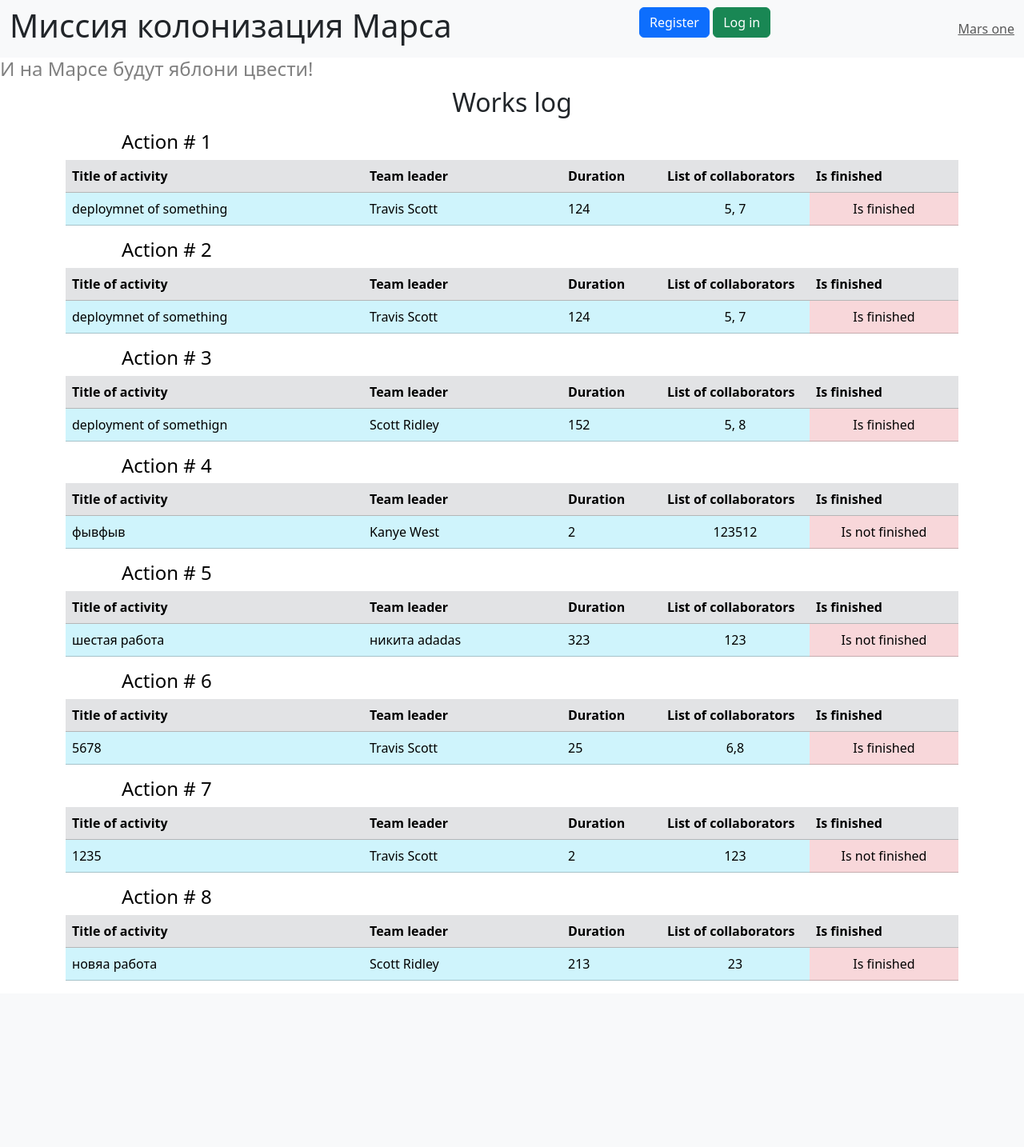
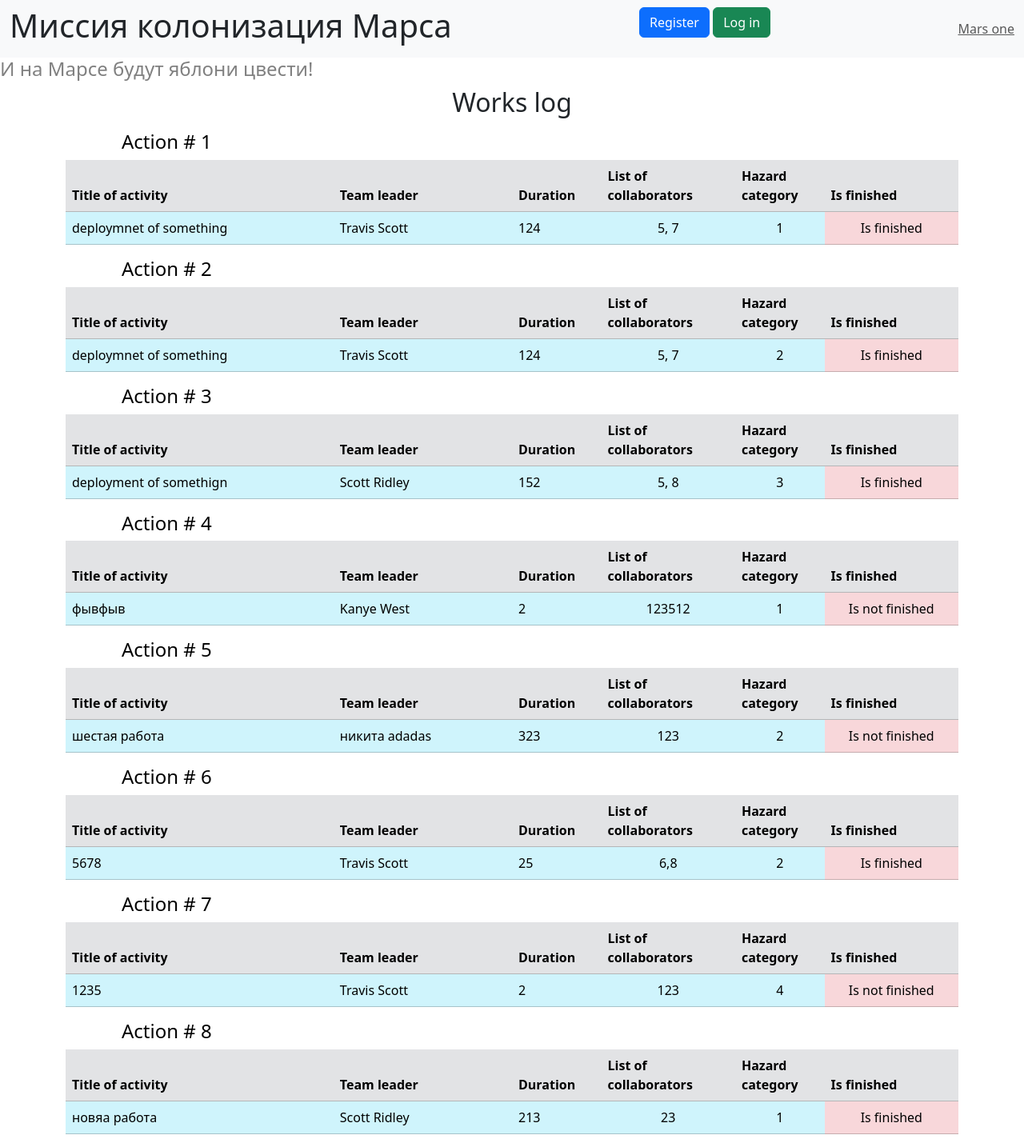
Before and after one commit to joer0k/yandex_sqlalchemy, a Flask app: page / in a window 1280 px wide. Shown: the whole page at 80% size. Before the commit the page ends 1226 px from the top, so only its background shows below. Run offline with Flask 3, Linux system fonts and the light colour scheme; data comes from the database, SQL or seed files in the repository; both versions use the stored data as it was after the commit.

Commit message:
Hazard category задача 'вспомогательная таблица'

```diff
--- a/data/__all_models.py
+++ b/data/__all_models.py
@@ -1,3 +1,4 @@
 from . import users
 from . import jobs
 from . import departments
+from . import hazard_category
--- a/data/job_form.py
+++ b/data/job_form.py
@@ -9,5 +9,6 @@ class JobForm(FlaskForm):
     team_leader_id = StringField('Id лидера команды', validators=[DataRequired()])
     work_size = StringField('Объем работы', validators=[DataRequired()])
     collaborators = StringField('Соучастники', validators=[DataRequired()])
+    hazard_category_id = StringField('Категория опасности', validators=[DataRequired()])
     is_finished = BooleanField('Работа завершена?')
     submit = SubmitField('Сохранить')
--- a/data/jobs.py
+++ b/data/jobs.py
@@ -19,6 +19,10 @@ class Jobs(SqlAlchemyBase):
 
     team_leader = sqlalchemy.Column(sqlalchemy.Integer, sqlalchemy.ForeignKey('users.id'))
     user = orm.relationship('User')
+    hazard_category_id = sqlalchemy.Column(sqlalchemy.Integer, sqlalchemy.ForeignKey("hazard_category.id"),
+                                           nullable=True)
+    hazard_category = orm.relationship('HazardCategory')
+
 
     def __repr__(self):
         return f'<Job> {self.job}'
--- a/main.py
+++ b/main.py
@@ -4,6 +4,7 @@ from os import abort
 from flask import Flask, render_template, redirect, request, abort, session
 from data import db_session
 from data.departments import Department
+from data.hazard_category import HazardCategory
 from data.users import User
 from data.jobs import Jobs
 from flask_login import LoginManager, login_user, login_required, logout_user, current_user
@@ -65,13 +66,15 @@ def add_job():
             return render_template('job_form.html', form=form, message='Объем работы должен быть больше 0')
         if not session.query(User).filter(User.id == form.team_leader_id.data).first():
             return render_template('job_form.html', form=form, message='Неверный ID лидера')
-
+        if not session.query(HazardCategory).filter(HazardCategory.id == form.hazard_category_id.data).first():
+            return render_template('job_form.html', form=form, message='Неверный ID категории опасности')
         job = Jobs(
             job=form.job_title.data,
             work_size=form.work_size.data,
             collaborators=form.collaborators.data,
             is_finished=form.is_finished.data,
-            team_leader=form.team_leader_id.data
+            team_leader=form.team_leader_id.data,
+            hazard_category_id=form.hazard_category_id.data,
         )
         session.add(job)
         session.commit()
@@ -96,6 +99,7 @@ def edit_job(id_job):
         form.work_size.data = job.work_size
         form.collaborators.data = job.collaborators
         form.is_finished.data = job.is_finished
+        form.hazard_category_id.data = job.hazard_category_id
     if form.validate_on_submit():
         if session.query(Jobs).filter(Jobs.job == form.job_title.data).first() and form.job_title.data != job.job:
             return render_template('job_form.html', form=form, message='Такая работа уже занесена в список')
@@ -105,11 +109,15 @@ def edit_job(id_job):
             return render_template('job_form.html', form=form, message='Объем работы должен быть больше 0')
         if not session.query(User).filter(User.id == form.team_leader_id.data).first():
             return render_template('job_form.html', form=form, message='Неверный ID лидера')
+        if not session.query(HazardCategory).filter(HazardCategory.id == form.hazard_category_id.data).first():
+            return render_template('job_form.html', form=form, message='Неверный ID категории опасности')
         job.job = form.job_title.data
         job.team_leader_id = form.team_leader_id.data
         job.work_size = form.work_size.data
         job.collaborators = form.collaborators.data
         job.is_finished = form.is_finished.data
+        job.hazard_category_id = form.hazard_category_id.data
+
         session.commit()
         return redirect('/')
 
@@ -153,7 +161,9 @@ def index():
     data_leaders = {}
     session = db_session.create_session()
     for job in session.query(Jobs).all():
-        data_jobs.append([job.id, job.job, job.team_leader, job.work_size, job.collaborators, job.is_finished])
+        data_jobs.append(
+            [job.id, job.job, job.team_leader, job.work_size, job.collaborators, job.is_finished,
+             job.hazard_category_id])
         data_leaders[job.team_leader] = f'{job.user.surname} {job.user.name}'
     return render_template('works_log.html', data=data_jobs, data_leaders=data_leaders)
 
@@ -210,7 +220,6 @@ def edit_dep(id_dep):
         form.chief_id.data = department.chief
         form.members.data = department.members
         form.email.data = department.email
-
     if form.validate_on_submit():
         if session.query(Department).filter(Department.title == form.dep_title.data).first():
             return render_template('dep_form.html', form=form, message='Такой департамент уже существует')
--- a/templates/works_log.html
+++ b/templates/works_log.html
@@ -16,6 +16,7 @@
         <th scope="col" width="20%">Team leader</th>
         <th scope="col" width="10%">Duration</th>
         <th scope="col" width="15%">List of collaborators</th>
+        <th scope="col" width="10%">Hazard category</th>
         <th scope="col" width="15%">Is finished</th>
     </tr>
     </thead>
@@ -25,6 +26,7 @@
         <td>{{ data_leaders[elem[2]] }}</td>
         <td>{{ elem[3] }}</td>
         <td align="center">{{ elem[4] }}</td>
+        <td align="center">{{ elem[-1] }}</td>
         <td class="table-danger" align="center">{% if elem[5] %} Is finished {% else %} Is not finished {% endif %}</td>
     </tr>
     </tbody>
```
Also changed, not shown: data/hazard_category.py (added, +11 -0 lines), templates/job_form.html (+8 -1 lines), db/mars.db.
